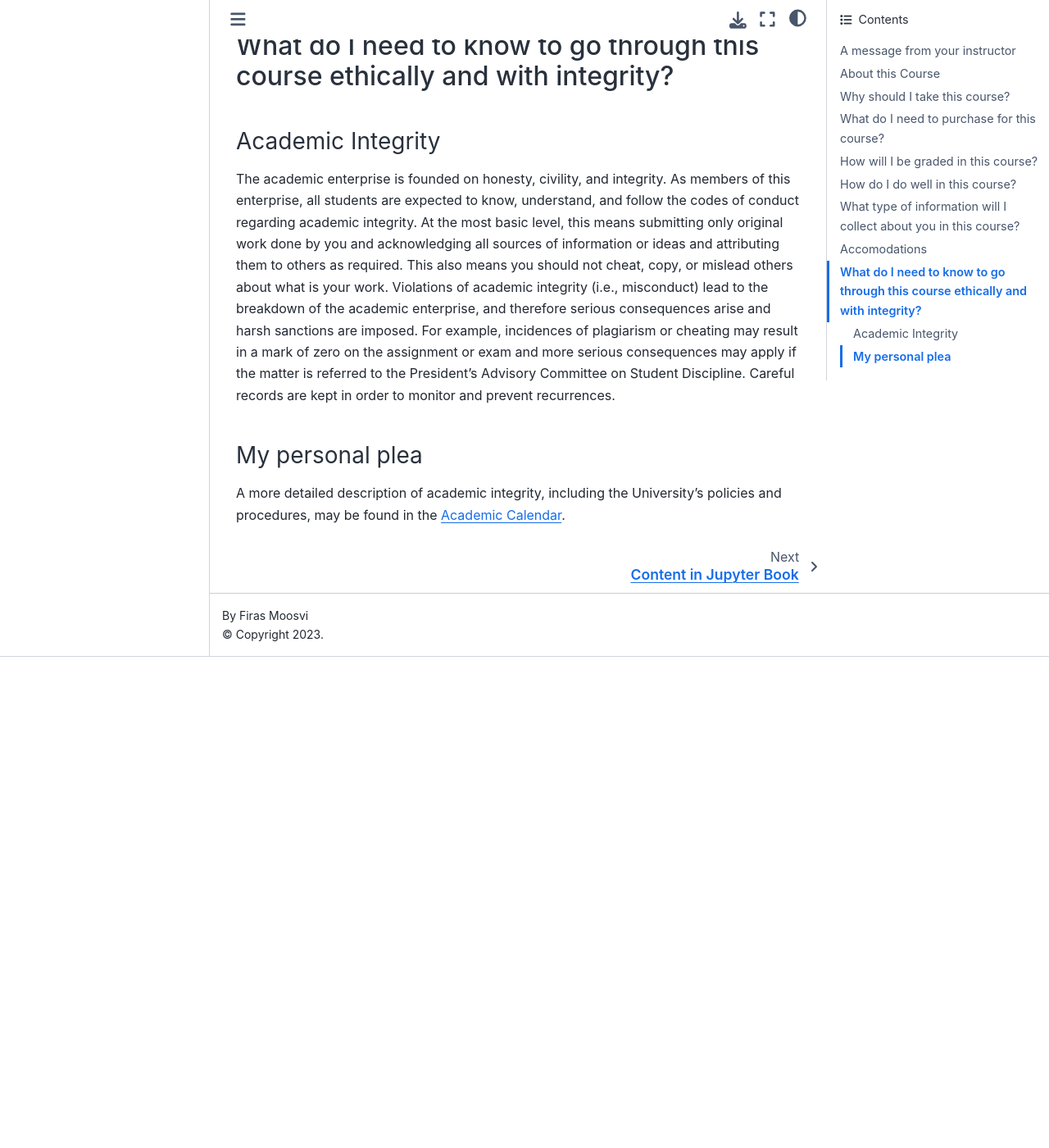
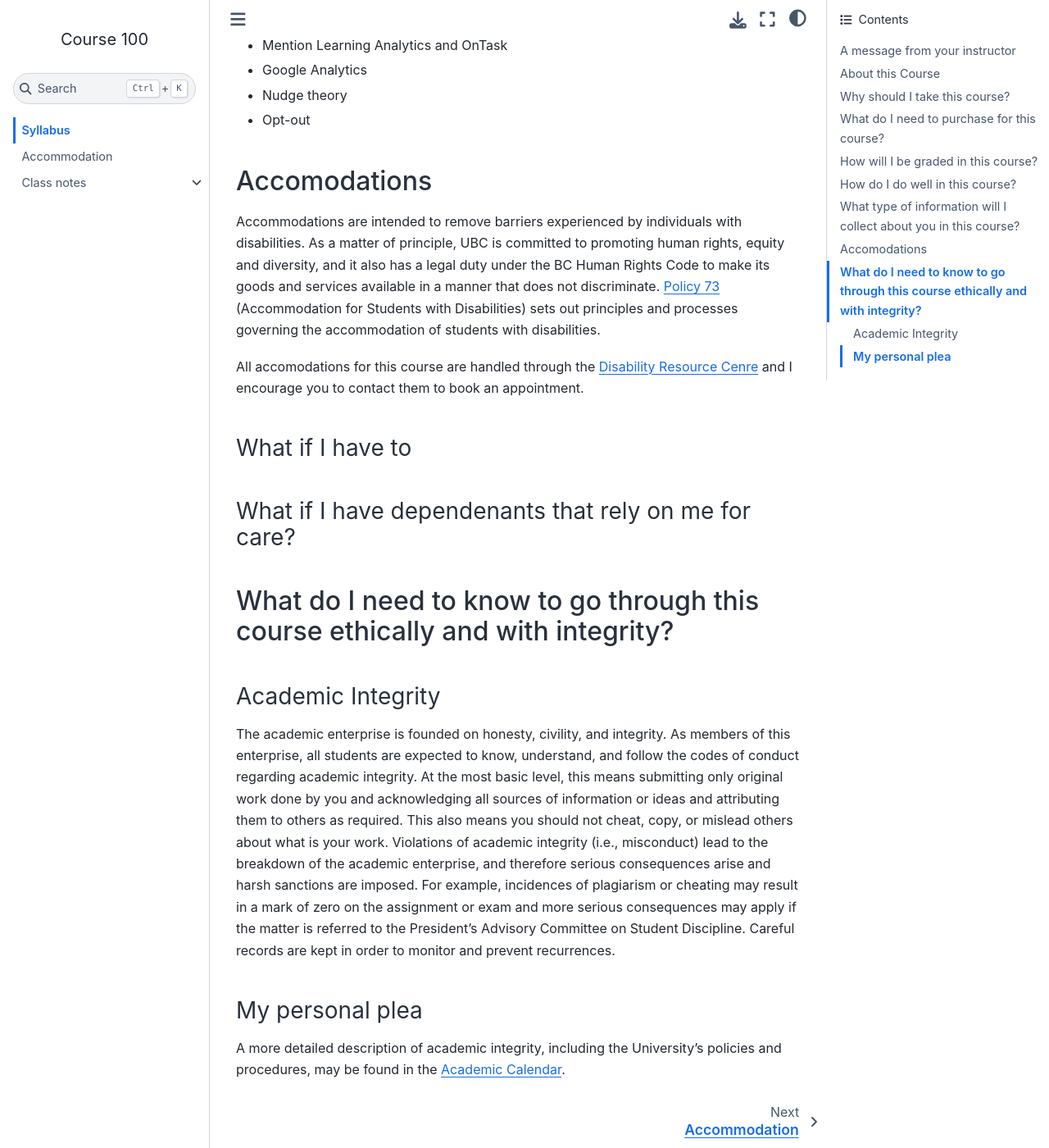
Before and after one commit to firasm/jupyterbook_course_template, a Jupyter Book: the page built from intro.md, in a window 1280 px wide and 1400 px high, scrolled down 4185 px. Shown: the whole window at 82% size. Built offline with Jupyter Book 1.0.4 settings and Sphinx 7.4.7 and the Sphinx Book theme 1.1.4, drawn with Linux system fonts in a browser that asks for light colours; before the commit the page ends 4986 px from its top, so only the background shows below that; some of the changed text lies outside the part shown.

Commit message:
Added some more structure to the template

````diff
--- a/content.md
+++ b/1-intro.md
@@ -1,4 +1,4 @@
-Content in Jupyter Book
+Class notes
 =======================
 
 There are many ways to write content in Jupyter Book. This short section
--- a/_toc.yml
+++ b/_toc.yml
@@ -1,5 +1,8 @@
 - file: intro
-- file: content
   sections:
-    - file: markdown
-    - file: notebooks
+    - file: accommodation
+- file: class
+  sections:
+    - file: 1-intro
+    - file: 2-energy
+    - file: 3-momentum
--- /dev/null
+++ b/accommodation.md
@@ -0,0 +1,2 @@
+Accommodation
+=======================
--- a/intro.md
+++ b/intro.md
@@ -1,7 +1,7 @@
 ![](images/header.jpg)
 [Header image attribution](https://unsplash.com/photos/qxCqkbF7tUc).
 
-Course 100 - Course Title
+Syllabus
 =======================
 2020 - 2021, Winter Term 1
 
@@ -47,6 +47,10 @@ In et tellus finibus, mollis nisi sed, auctor est.
 Sed placerat ex at ligula eleifend, ac dapibus neque euismod.
 Suspendisse malesuada pretium dui, ac lacinia mi pellentesque eu. Sed volutpat enim sed feugiat malesuada.
 
+```{tip} text
+Number one reason thing to take away from this is...
+```
+
 ### Course Learning Outcomes (AKA what will I learn in this course?)
 
 1. Pellentesque pellentesque ut arcu vel sagittis.
@@ -65,6 +69,10 @@ The following are required items for this course, and their costs (in $CAD) are:
 
 Being very conscious of the high costs of education, I have made efforts to minimize the additional cost of taking this course.
 Below is a justification of each required item and why I think you need it to succeed in this course.
+
+```{warning} text
+Do not procrastinate buying access to the online homework system! You will need it right away.
+```
 
 ### Textbook
 
@@ -113,6 +121,17 @@ This year, because the labs are all online, a digital version of the lab manual
 
 ## Accomodations
 
+Accommodations are intended to remove barriers experienced by individuals with disabilities.
+As a matter of principle, UBC is committed to promoting human rights, equity and diversity, and it also has a legal duty under the BC Human Rights Code to make its goods and services available in a manner that does not discriminate.
+[Policy 73](https://universitycounsel.ubc.ca/files/2019/02/policy73.pdf) (Accommodation for Students with Disabilities) sets out principles and processes governing the accommodation of students with disabilities.
+
+All accomodations for this course are handled through the [Disability Resource Cenre](https://students.ok.ubc.ca/academic-success/disability-resources/contact-the-disability-resource-centre/) and I encourage you to contact them to book an appointment.
+
+### What if I have to
+
+
+### What if I have dependenants that rely on me for care?
+
 
 ## What do I need to know to go through this course ethically and with integrity?
 
````
Also changed, not shown: 2-energy.md (added, +5 -0 lines), 3-momentum.md (added, +5 -0 lines), class.md (added, +5 -0 lines).
